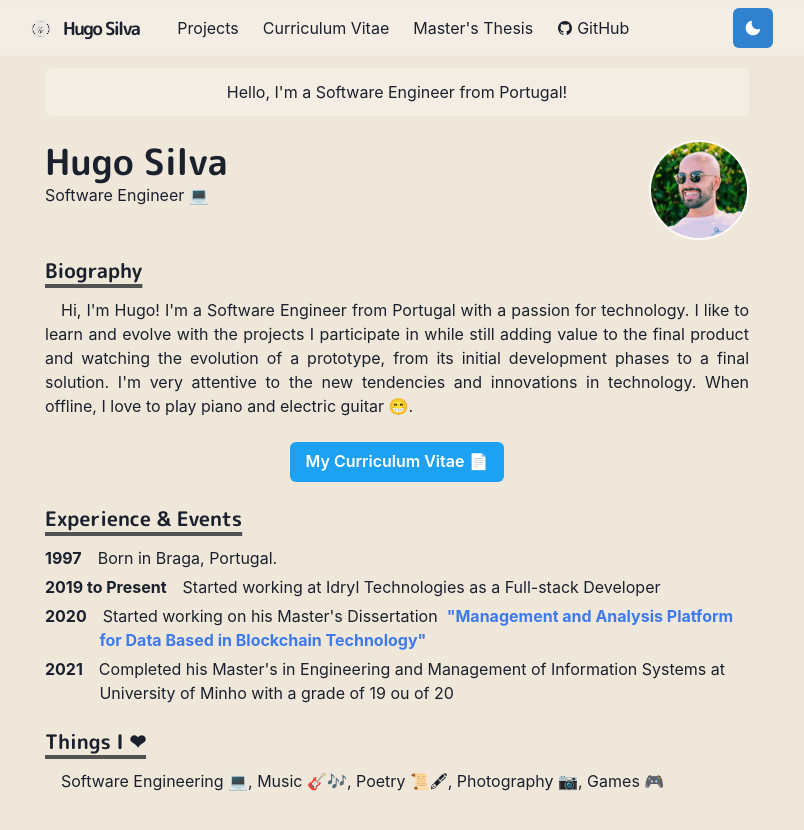
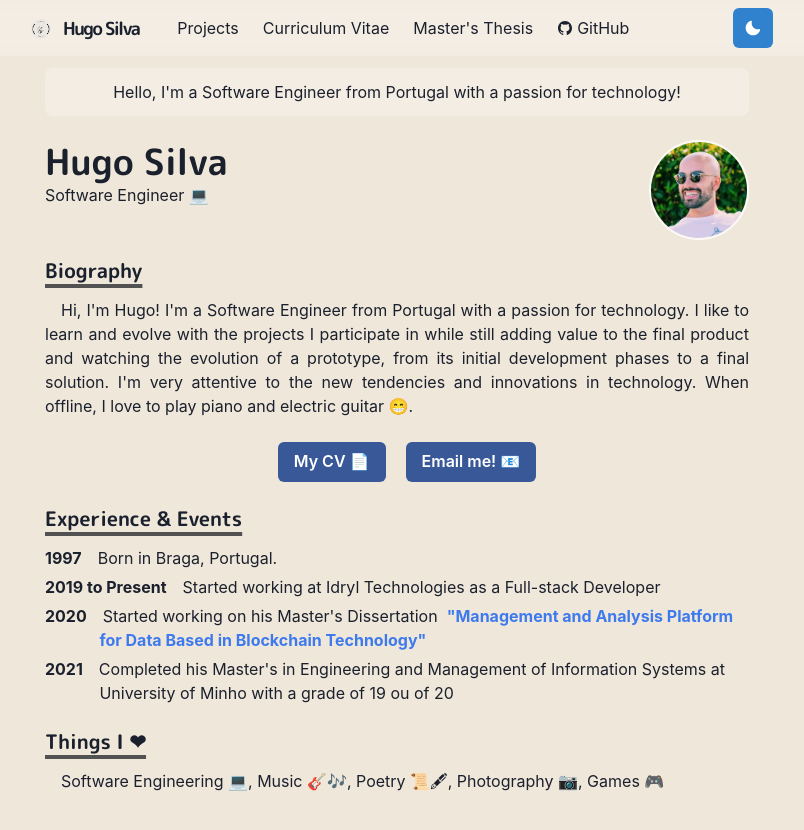
Before and after one commit to hugorithm/portfolio, a Next.js app: page / in a window 1280 px wide. Shown: the top 830 px of the page, without its empty margins (243-1047 px from the left). Built offline with nearby package versions, Linux system fonts and the light colour scheme.

Commit message:
add email me button

```diff
--- a/libs/theme.js
+++ b/libs/theme.js
@@ -32,6 +32,7 @@ const components = {
 }
 
 const fonts = {
+    // heading: "'M PLUS Rounded 1c'"
     heading: "'M PLUS Rounded 1c'"
 }
 
--- a/pages/index.js
+++ b/pages/index.js
@@ -11,13 +11,12 @@ import Section from "../components/section";
 import Paragraph from "../components/paragraph";
 import { BioSection, BioYear } from "../components/bio";
 import NextLink from "next/link";
-import { ChevronRightIcon } from "@chakra-ui/icons";
 
 const Page = () => {
     return (
         <Container maxW='auto'>
             <Box borderRadius="lg" bg={useColorModeValue('whiteAlpha.400', 'whiteAlpha.200')} p={3} mb={6} mt={3} align="center">
-                Hello, I&apos;m a Software Engineer from Portugal!
+                Hello, I&apos;m a Software Engineer from Portugal with a passion for technology!
             </Box>
 
             <Box display={{ md: 'flex' }}>
@@ -60,7 +59,10 @@ const Page = () => {
             <Section delay={0.1}>
                 <Box align="center" my={4}>
                     <NextLink href="/curriculum" passHref>
-                        <Button colorScheme="twitter">My Curriculum Vitae 📄</Button>
+                        <Button ml={5} colorScheme="facebook">My CV 📄</Button>
+                    </NextLink>
+                    <NextLink href="mailto:hugofsilv@gmail.com" passHref>
+                        <Button ml={5} colorScheme="facebook">Email me! 📧 </Button>
                     </NextLink>
                 </Box>
             </Section>
```
Also changed, not shown: public/images/github.png (deleted), 1 other file (tests, documents, lock files or other folders).
